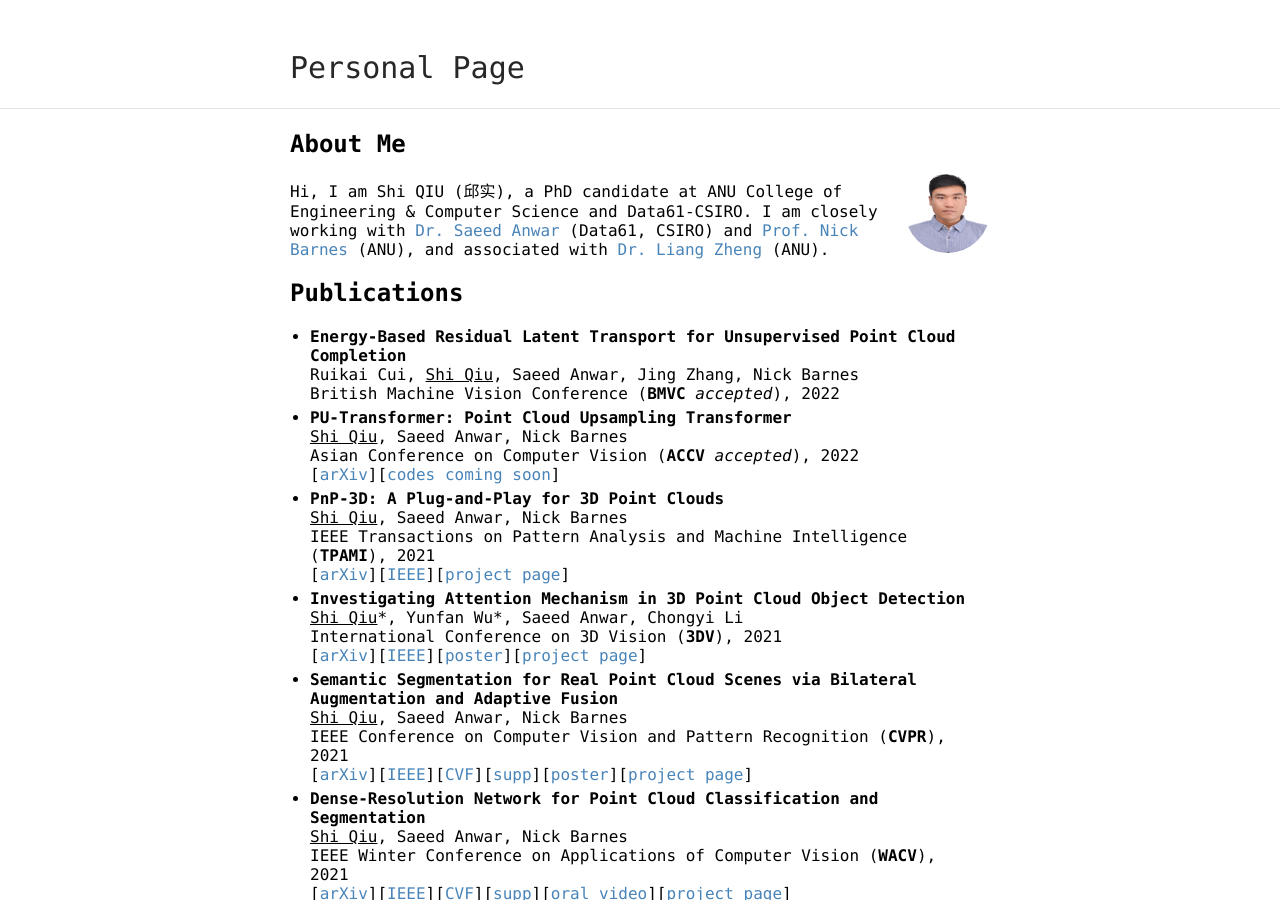
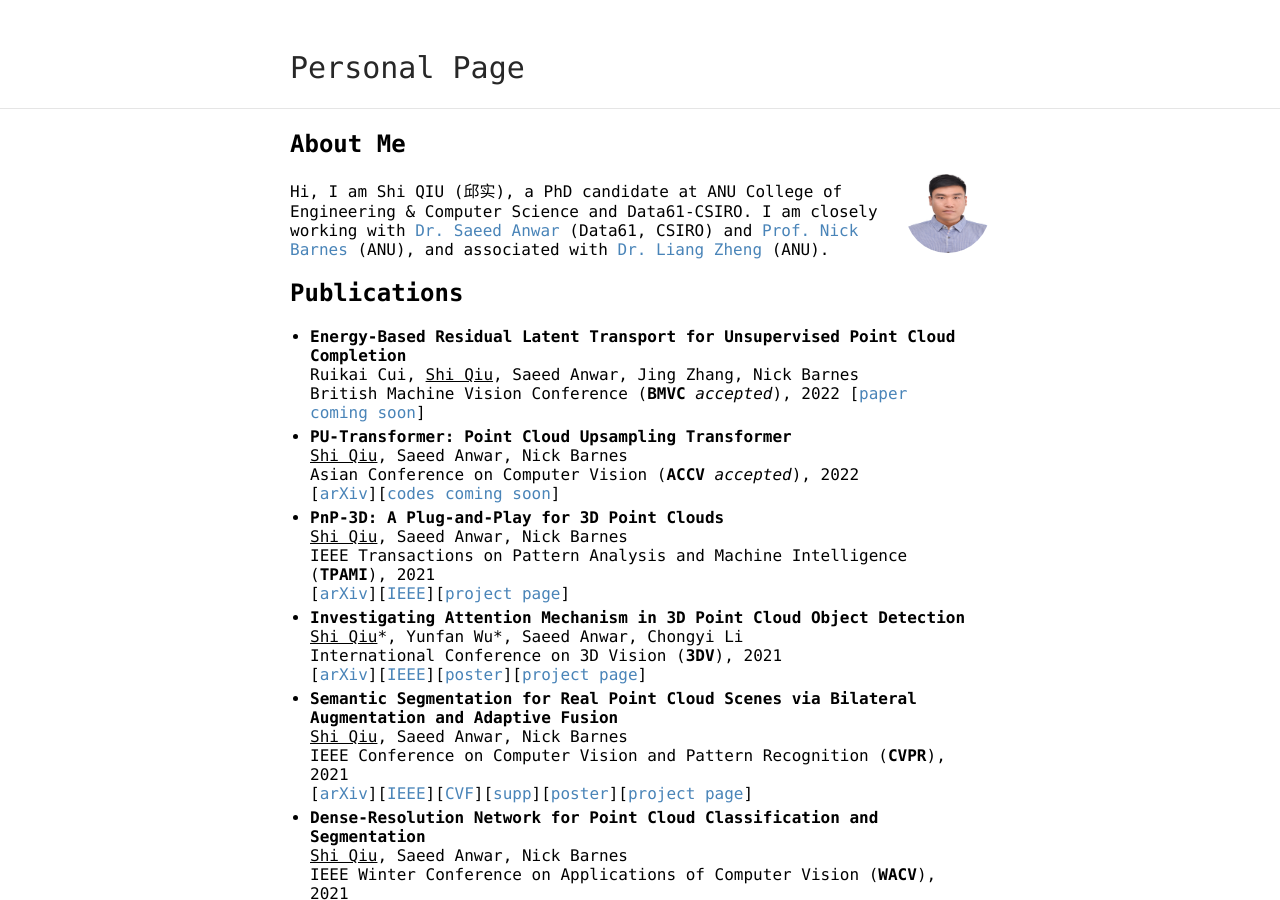
Before and after one commit to ShiQiu0419/ShiQiu0419.github.io, a Jekyll site: the page built from index.md, in a window 1280 px wide and 900 px high. Built offline with Jekyll 4.4.1, drawn with Linux system fonts in a browser that asks for light colours; our own code applies the rules of GitHub Pages for plain Markdown files.

Commit message:
Update index.md

```diff
--- a/index.md
+++ b/index.md
@@ -11,6 +11,7 @@ Hi, I am Shi QIU (邱实), a PhD candidate at ANU College of Engineering & Compu
 * **Energy-Based Residual Latent Transport for Unsupervised Point Cloud Completion**
 Ruikai Cui, <ins>Shi Qiu</ins>, Saeed Anwar, Jing Zhang, Nick Barnes
 British Machine Vision Conference (**BMVC** *accepted*), 2022
+[[paper coming soon](https://shiqiu0419.github.io/)]
 * **PU-Transformer: Point Cloud Upsampling Transformer**
 <ins>Shi Qiu</ins>, Saeed Anwar, Nick Barnes
 Asian Conference on Computer Vision (**ACCV** *accepted*), 2022
```
